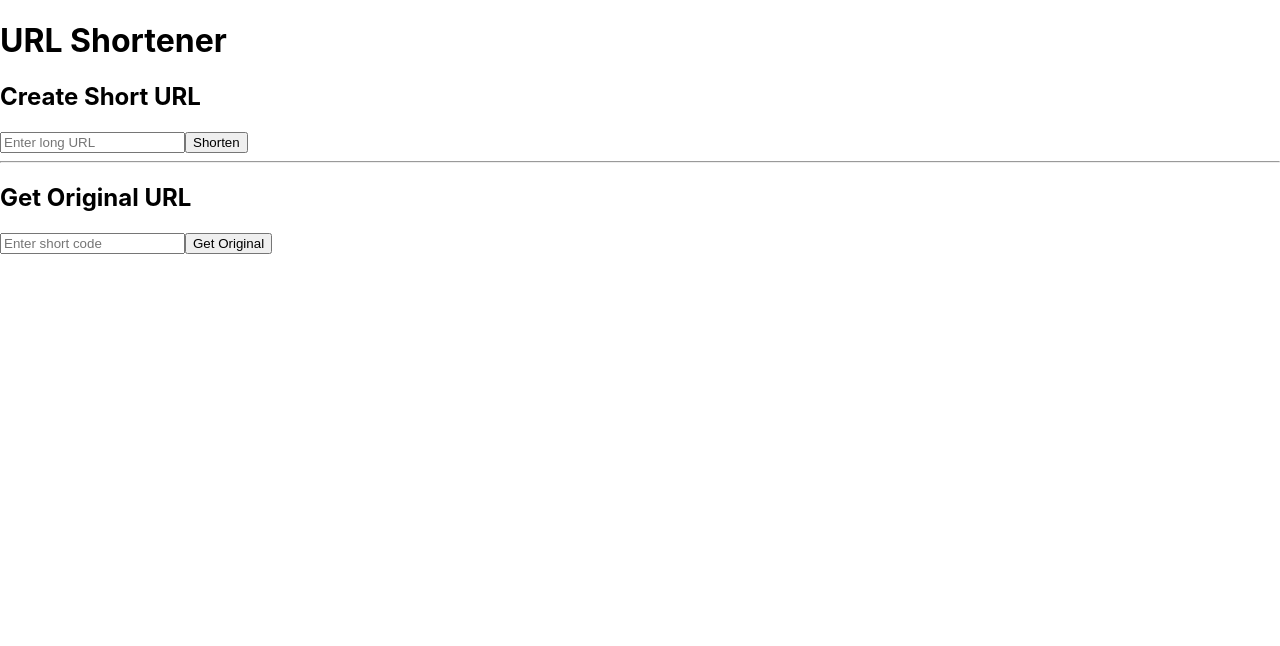
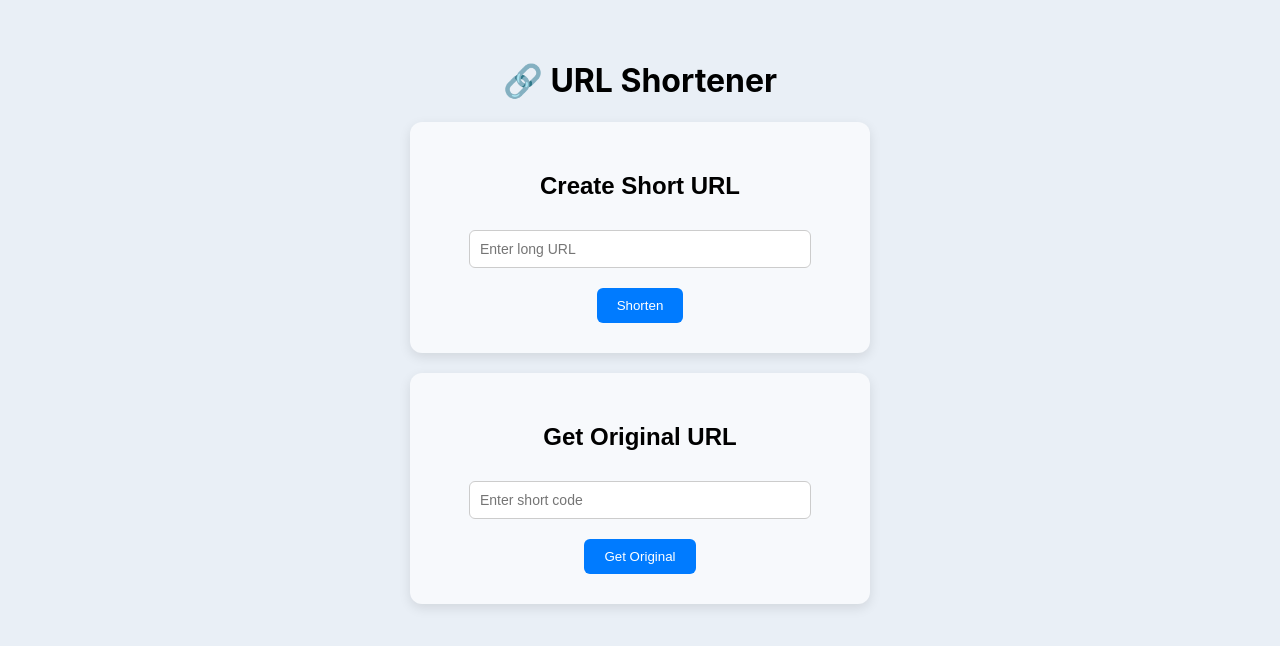
Before and after one commit to Alishafa123/MuhammadAli-innovaxel-Shafa, a React (Create React App) app in the folder frontend/: page / in a window 1280 px wide. Shown: the top 646 px of the page. Built offline with nearby package versions, Linux system fonts and the light colour scheme.

Commit message:
Improved UI

```diff
--- a/frontend/src/App.js
+++ b/frontend/src/App.js
@@ -4,10 +4,9 @@ import GetOriginalUrl from './components/GetOriginalUrl';
 
 function App() {
   return (
-    <div className="App">
-      <h1>URL Shortener</h1>
+    <div style={{ backgroundColor: '#e9eff6', minHeight: '100vh', padding: '40px' }}>
+      <h1 style={{ textAlign: 'center' }}>🔗 URL Shortener</h1>
       <CreateShortUrl />
-      <hr />
       <GetOriginalUrl />
     </div>
   );
--- a/frontend/src/components/CreateShortUrl.js
+++ b/frontend/src/components/CreateShortUrl.js
@@ -1,4 +1,6 @@
 import React, { useState } from 'react';
+import styles from '../style';
+
 
 const CreateShortUrl = () => {
   const [longUrl, setLongUrl] = useState('');
@@ -7,14 +9,15 @@ const CreateShortUrl = () => {
 
   const handleSubmit = async () => {
     setError('');
+    const normalizedUrl = longUrl.startsWith('http') ? longUrl : `https://${longUrl}`;
     try {
       const res = await fetch(`http://localhost:8000/shorten`, {
         method: 'POST',
         headers: { 'Content-Type': 'application/json' },
-        body: JSON.stringify({ url: longUrl })
+        body: JSON.stringify({ url: normalizedUrl })
       });
       const data = await res.json();
-      if (!res.ok) throw new Error(data.error);
+      if (!res.ok) throw new Error(data.error || 'Something went wrong');
       setShortCode(data.shortCode);
     } catch (err) {
       setError(err.message);
@@ -22,19 +25,25 @@ const CreateShortUrl = () => {
   };
 
   return (
-    <div>
+    <div style={styles.card}>
       <h2>Create Short URL</h2>
       <input
         type="text"
         placeholder="Enter long URL"
         value={longUrl}
         onChange={(e) => setLongUrl(e.target.value)}
+        style={styles.input}
       />
-      <button onClick={handleSubmit}>Shorten</button>
+      <button onClick={handleSubmit} style={styles.button}>Shorten</button>
       {shortCode && (
-        <p>Short URL: <a href={`http://localhost:8000/shorten/${shortCode}`} target="_blank" rel="noreferrer">{shortCode}</a></p>
+        <p>
+          Short URL:{' '}
+          <a href={`http://localhost:8000/shorten/${shortCode}`} target="_blank" rel="noreferrer">
+            {shortCode}
+          </a>
+        </p>
       )}
-      {error && <p style={{ color: 'red' }}>{error}</p>}
+      {error && <p style={styles.error}>{error}</p>}
     </div>
   );
 };
--- a/frontend/src/components/GetOriginalUrl.js
+++ b/frontend/src/components/GetOriginalUrl.js
@@ -1,3 +1,4 @@
+import styles from '../style';
 import React, { useState } from 'react';
 
 const GetOriginalUrl = () => {
@@ -8,16 +9,8 @@ const GetOriginalUrl = () => {
   const handleFetch = async () => {
     setError('');
     setUrlData(null);
-
-    if (!shortCode.trim()) {
-      setError('Please enter a short code.');
-      return;
-    }
-
     try {
       const res = await fetch(`http://localhost:8000/shorten/${shortCode}`);
-
-      // Check if response is actually JSON
       const contentType = res.headers.get('content-type');
       if (!contentType || !contentType.includes('application/json')) {
         throw new Error('Unexpected response: Not JSON');
@@ -32,25 +25,21 @@ const GetOriginalUrl = () => {
   };
 
   return (
-    <div>
+    <div style={styles.card}>
       <h2>Get Original URL</h2>
       <input
         type="text"
         placeholder="Enter short code"
         value={shortCode}
         onChange={(e) => setShortCode(e.target.value)}
+        style={styles.input}
       />
-      <button onClick={handleFetch}>Get Original</button>
-
+      <button onClick={handleFetch} style={styles.button}>Get Original</button>
       {urlData && (
         <p>
-          Original URL:{" "}
+          Original URL:{' '}
           <a
-            href={
-              urlData.url.startsWith('http')
-                ? urlData.url
-                : `https://${urlData.url}`
-            }
+            href={urlData.url.startsWith('http') ? urlData.url : `${urlData.url}`}
             target="_blank"
             rel="noreferrer"
           >
@@ -58,8 +47,7 @@ const GetOriginalUrl = () => {
           </a>
         </p>
       )}
-
-      {error && <p style={{ color: 'red' }}>{error}</p>}
+      {error && <p style={styles.error}>{error}</p>}
     </div>
   );
 };
--- /dev/null
+++ b/frontend/src/style.js
@@ -0,0 +1,35 @@
+const styles = {
+  card: {
+    backgroundColor: '#f7f9fc',
+    padding: '30px',
+    margin: '20px auto',
+    width: '400px',
+    borderRadius: '12px',
+    boxShadow: '0 4px 12px rgba(0,0,0,0.1)',
+    textAlign: 'center',
+    fontFamily: 'Arial, sans-serif',
+  },
+  input: {
+    padding: '10px',
+    width: '80%',
+    margin: '10px 0',
+    borderRadius: '6px',
+    border: '1px solid #ccc',
+    fontSize: '14px',
+  },
+  button: {
+    padding: '10px 20px',
+    backgroundColor: '#007bff',
+    color: 'white',
+    border: 'none',
+    borderRadius: '6px',
+    cursor: 'pointer',
+    marginTop: '10px',
+  },
+  error: {
+    color: 'red',
+    marginTop: '10px',
+  },
+};
+
+export default styles;
```
